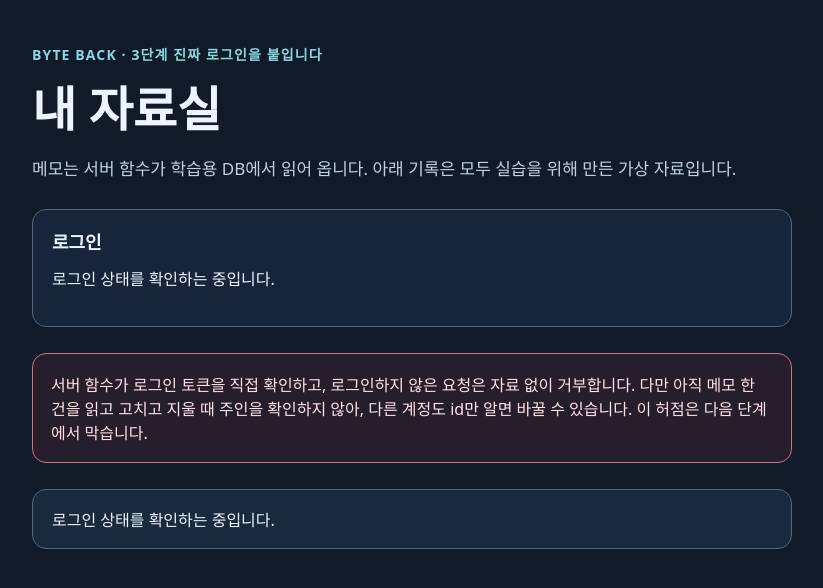
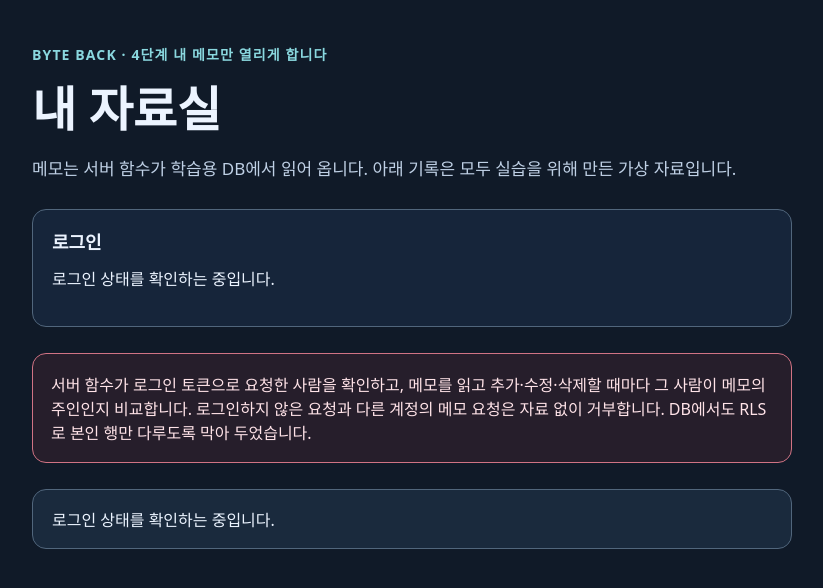
Before and after one commit to y49959946-debug/choi-bujang-secret-vault, a website: page public/index.html in a window 1280 px wide. Shown: the whole page, without its empty margins (228-1051 px from the left). Drawn offline with Linux system fonts and the light colour scheme; a script that the page names is missing.

Commit message:
4단계: 화면 안내문을 소유자 검사·RLS 기준으로 갱신
Co-Authored-By: Claude Opus 5.5 <noreply@anthropic.com>

```diff
--- a/public/index.html
+++ b/public/index.html
@@ -37,7 +37,7 @@
 </head>
 <body>
   <main>
-    <div class="eyebrow">BYTE BACK · 3단계 진짜 로그인을 붙입니다</div>
+    <div class="eyebrow">BYTE BACK · 4단계 내 메모만 열리게 합니다</div>
     <h1>내 자료실</h1>
     <p>메모는 서버 함수가 학습용 DB에서 읽어 옵니다. 아래 기록은 모두 실습을 위해 만든 가상 자료입니다.</p>
 
@@ -53,7 +53,7 @@
       <p class="error" id="auth-error" role="alert"></p>
     </section>
 
-    <div class="notice">서버 함수가 로그인 토큰을 직접 확인하고, 로그인하지 않은 요청은 자료 없이 거부합니다. 다만 아직 메모 한 건을 읽고 고치고 지울 때 주인을 확인하지 않아, 다른 계정도 id만 알면 바꿀 수 있습니다. 이 허점은 다음 단계에서 막습니다.</div>
+    <div class="notice">서버 함수가 로그인 토큰으로 요청한 사람을 확인하고, 메모를 읽고 추가·수정·삭제할 때마다 그 사람이 메모의 주인인지 비교합니다. 로그인하지 않은 요청과 다른 계정의 메모 요청은 자료 없이 거부합니다. DB에서도 RLS로 본인 행만 다루도록 막아 두었습니다.</div>
 
     <section class="editor" id="editor" hidden>
       <h2>새 메모 추가</h2>
```
